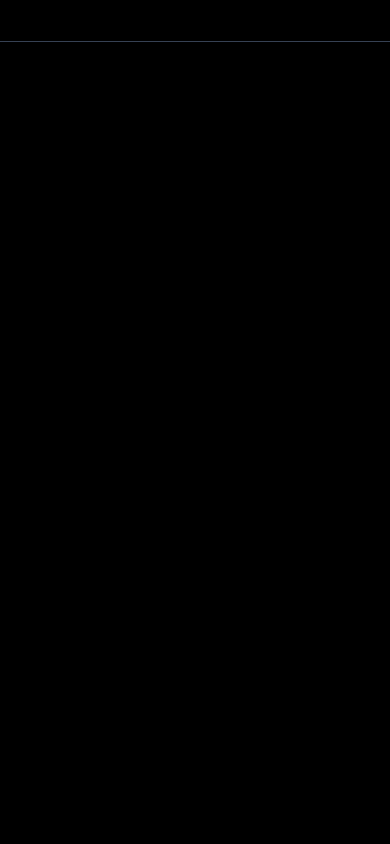
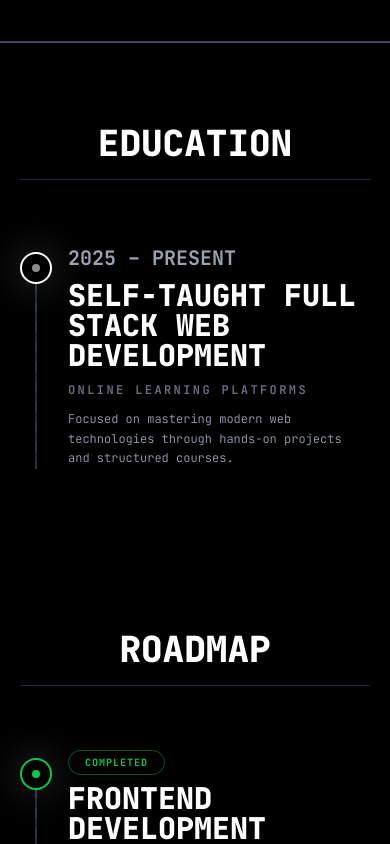
Before and after one commit to codeHasib/my-portfolio-final, a Next.js app: page / in a window 390 px wide. Shown: the part 8420-9264 px from the top of the page. Before the commit the page ends 8462 px from the top, so only its background shows below. Built offline with nearby package versions, Linux system fonts and the light colour scheme; no server answers.

Commit message:
add education section

```diff
--- /dev/null
+++ b/src/app/experience/page.jsx
@@ -0,0 +1,7 @@
+import Experience from "@/components/Experience";
+
+const ExperiencePage = () => {
+  return <Experience></Experience>;
+};
+
+export default ExperiencePage;
--- a/src/app/page.js
+++ b/src/app/page.js
@@ -1,4 +1,5 @@
 import About from "@/components/About";
+import Experience from "@/components/Experience";
 import Hero from "@/components/Hero";
 import Projects from "@/components/Projects";
 import Skills from "@/components/Skills";
@@ -9,7 +10,10 @@
       <Hero />
       <Skills></Skills>
       <Projects></Projects>
-      <About></About>
+      <div className="border-b border-gray-600">
+        <About></About>
+      </div>
+      <Experience></Experience>
     </>
   );
 };
--- a/src/components/About.jsx
+++ b/src/components/About.jsx
@@ -3,7 +3,7 @@
 import { usePortfolioData } from "@/Context/dataContext";
 import Image from "next/image";
 import myPic from "../../public/images/myself/about.png";
-import { motion } from "framer-motion"; // Added Framer Motion
+import { motion } from "framer-motion";
 import GlitchTextNum from "./GlitchTextNum";
 
 const About = () => {
@@ -19,7 +19,6 @@
     daysOfCoding,
   } = stats;
 
-  // Animation Variants
   const containerVariants = {
     hidden: { opacity: 0 },
     visible: {
@@ -38,7 +37,6 @@
     },
   };
 
-  // Subtle Glitch Effect for Stats
   const glitchEffect = {
     visible: {
       x: [0, -2, 2, -1, 0],
@@ -46,7 +44,7 @@
       transition: {
         duration: 0.2,
         repeat: Infinity,
-        repeatDelay: 3, // Occurs every 3 seconds
+        repeatDelay: 3,
       },
     },
   };
--- /dev/null
+++ b/src/components/Experience.jsx
@@ -0,0 +1,130 @@
+"use client";
+
+import React from "react";
+import { motion } from "framer-motion";
+import { usePortfolioData } from "@/Context/dataContext";
+
+const TimelineSection = ({ title, data, isRoadmap = false }) => {
+  const containerVariants = {
+    hidden: { opacity: 0 },
+    visible: {
+      opacity: 1,
+      transition: { staggerChildren: 0.2, delayChildren: 0.1 },
+    },
+  };
+
+  const itemVariants = {
+    hidden: { opacity: 0, x: -20 },
+    visible: {
+      opacity: 1,
+      x: 0,
+      transition: { duration: 0.5, ease: "easeOut" },
+    },
+  };
+
+  return (
+    <div className="py-20 px-5 max-w-6xl mx-auto uppercase">
+      <motion.h2
+        initial={{ opacity: 0, y: 20 }}
+        whileInView={{ opacity: 1, y: 0 }}
+        className="text-4xl md:text-6xl font-black mb-16 border-b border-gray-800 pb-4 text-center"
+      >
+        {title}
+      </motion.h2>
+
+      <motion.div
+        initial="hidden"
+        whileInView="visible"
+        viewport={{ once: true, amount: 0.1 }}
+        variants={containerVariants}
+        className="relative"
+      >
+        <div className="absolute left-[15px] top-2 bottom-0 w-[2px] bg-gray-800">
+          <div className="absolute inset-0 bg-[linear-gradient(to_bottom,transparent_0,transparent_10px,rgba(255,255,255,0.05)_10px,rgba(255,255,255,0.05)_11px)] bg-[size:100%_20px]" />
+        </div>
+
+        <div className="space-y-12">
+          {data.map((item) => (
+            <motion.div
+              key={item.id}
+              variants={itemVariants}
+              className="relative pl-12"
+            >
+              <div className="absolute left-0 top-2 w-8 h-8 flex items-center justify-center">
+                <div
+                  className={`w-8 h-8 rounded-full border-2 flex items-center justify-center z-10 bg-black ${
+                    item.status === "Completed"
+                      ? "border-green-500"
+                      : "border-white"
+                  }`}
+                >
+                  <div
+                    className={`w-2 h-2 rounded-full ${
+                      item.status === "Completed"
+                        ? "bg-green-500"
+                        : "bg-white animate-pulse"
+                    }`}
+                  />
+                </div>
+                <div className="absolute inset-0 rounded-full bg-white opacity-10 blur-md scale-150" />
+              </div>
+
+              <div className="flex items-center gap-4 mb-2">
+                {item.duration && (
+                  <span className="text-xl md:text-2xl font-bold text-gray-400">
+                    {item.duration}
+                  </span>
+                )}
+                {item.status && (
+                  <span
+                    className={`py-1 px-4 border rounded-full text-[10px] font-bold tracking-widest ${
+                      item.status === "Completed"
+                        ? "border-green-900 text-green-500"
+                        : "border-gray-600 text-gray-300"
+                    }`}
+                  >
+                    {item.status}
+                  </span>
+                )}
+              </div>
+
+              <h3 className="text-3xl md:text-5xl lg:text-7xl font-extrabold leading-none mb-3">
+                {item.title}
+              </h3>
+
+              {item.institution && (
+                <p className="text-xs md:text-sm font-semibold tracking-[0.2em] text-gray-500 mb-3">
+                  {item.institution}
+                </p>
+              )}
+
+              {item.description && (
+                <p className="max-w-2xl text-xs md:text-sm leading-relaxed text-gray-400 normal-case font-light">
+                  {item.description}
+                </p>
+              )}
+            </motion.div>
+          ))}
+        </div>
+      </motion.div>
+    </div>
+  );
+};
+
+const Qualifications = () => {
+  const { skillsData } = usePortfolioData();
+  const { education, roadmap } = skillsData;
+  const data = {
+    education: education,
+    roadmap: roadmap,
+  };
+
+  return (
+    <section className="bg-black text-white min-h-screen">
+      <TimelineSection title="Education" data={data.education} />
+      <TimelineSection title="Roadmap" data={data.roadmap} isRoadmap />
+    </section>
+  );
+};
+
+export default Qualifications;
--- a/src/components/NavBar.jsx
+++ b/src/components/NavBar.jsx
@@ -50,12 +50,21 @@
       </li>
       <li
         className={
-          pathName === "/blogs"
+          pathName === "/experience"
             ? "border border-gray-500 rounded-full bg-[#ffffff2c]"
             : "transition-all duration-200 ease-in-out hover:border hover:border-gray-500 hover:rounded-full"
         }
       >
-        <Link href={"/blogs"}> BLOGS </Link>
+        <Link href={"/experience"}> EXPERIENCE </Link>
+      </li>
+      <li
+        className={
+          pathName === "/connect"
+            ? "border border-gray-500 rounded-full bg-[#ffffff2c]"
+            : "transition-all duration-200 ease-in-out hover:border hover:border-gray-500 hover:rounded-full"
+        }
+      >
+        <Link href={"/connect"}> CONNECT </Link>
       </li>
     </>
   );
@@ -110,9 +119,7 @@
           <span className="text-3xl md:text-5xl lg:text-5xl font-bold text-gray-500">
             M
           </span>
-          <span className="text-3xl md:text-5xl lg:text-5xl font-bold">
-            H
-            </span>
+          <span className="text-3xl md:text-5xl lg:text-5xl font-bold">H</span>
         </Link>
       </div>
       <div className="navbar-center hidden lg:flex">
```
Also changed, not shown: src/app/connect/page.jsx (renamed from src/app/blogs/page.jsx).
